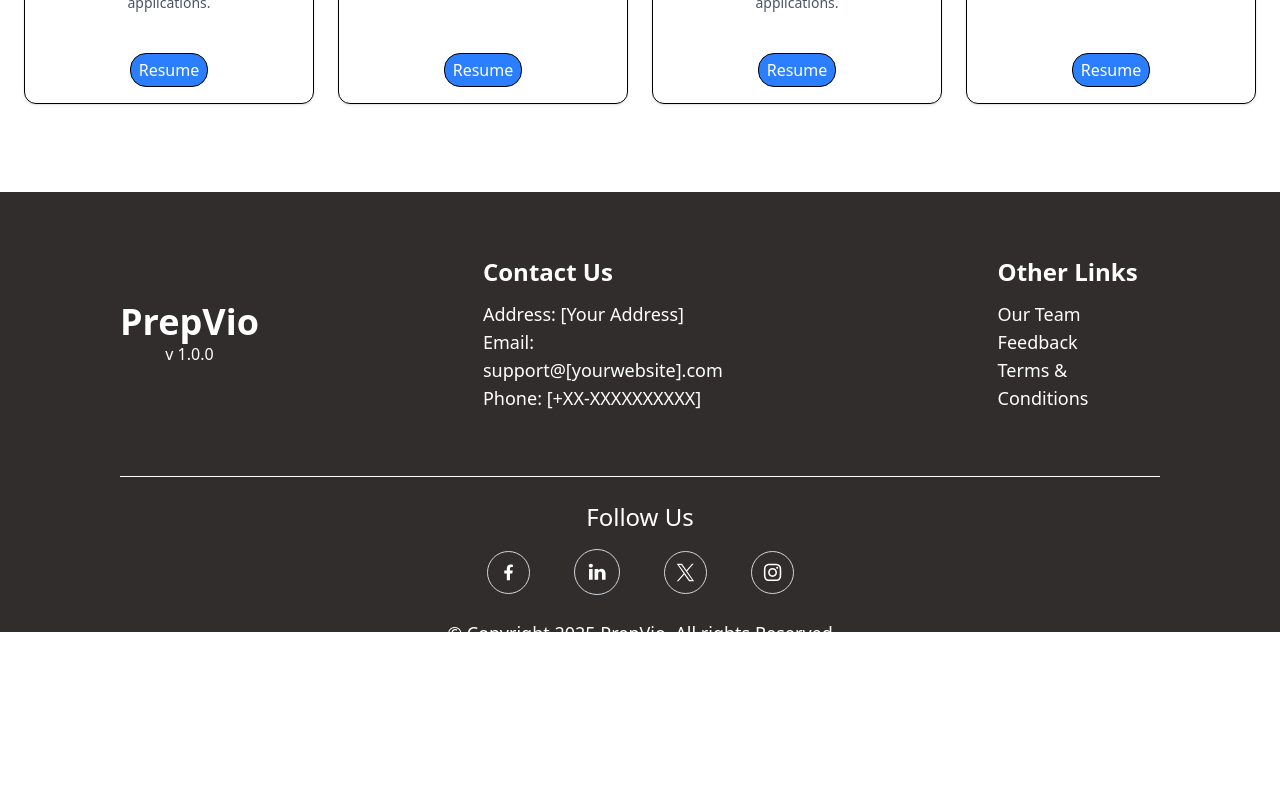
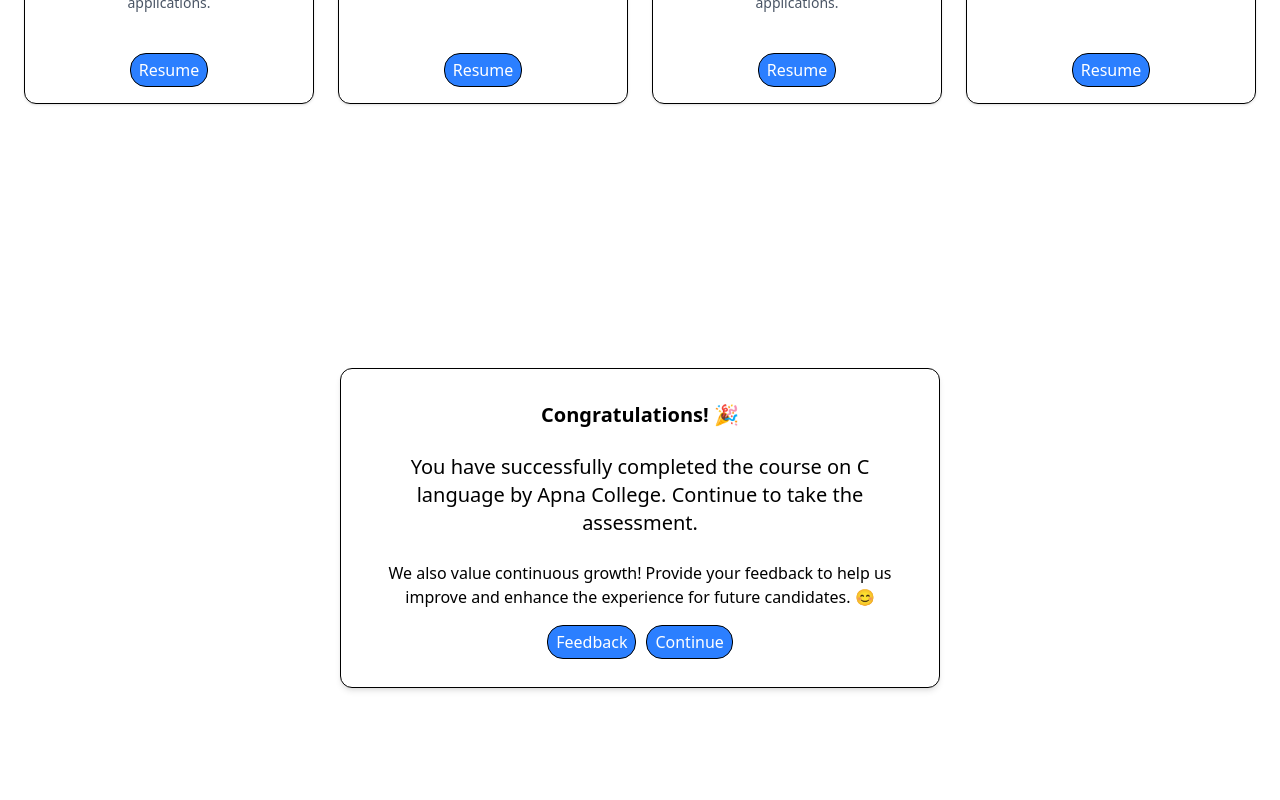
Before and after one commit to suwaibha/nofee-react, a React (Vite) app in the folder my-react-app/: page / in a window 1280 px wide. Shown: the part 4520-5320 px from the top of the page. Before the commit the page ends 5175 px from the top, so only its background shows below. Built offline with nearby package versions, Linux system fonts and the light colour scheme.

Commit message:
Update App.jsx

```diff
--- a/my-react-app/src/App.jsx
+++ b/my-react-app/src/App.jsx
@@ -11,6 +11,7 @@
 import Courses from './courses.jsx';
 import Navbarlogin from './navbarlogin.jsx';
 import Coursesresume from './coursesresume.jsx';
+import Aftercource from './aftercource.jsx';
 
 function App() {
   return (
@@ -27,6 +28,7 @@
           <Courses />
           <Video />
           <Coursesresume />
+          <Aftercource />
           <Footer />
 
 
```
